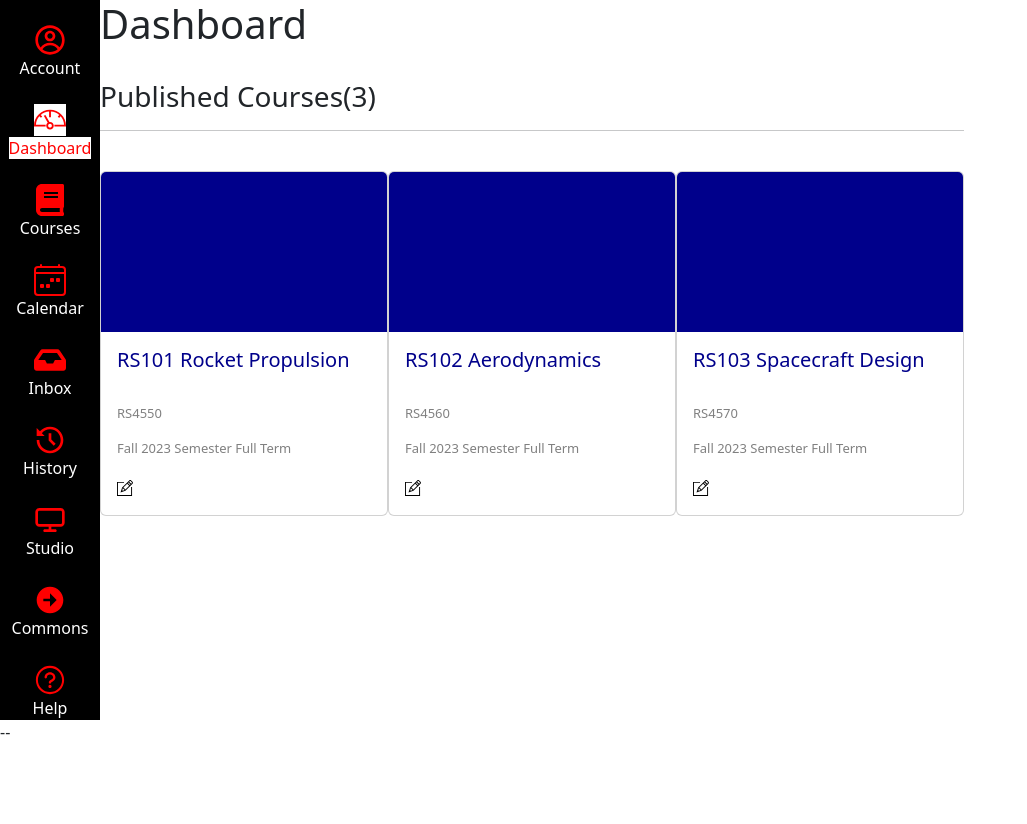
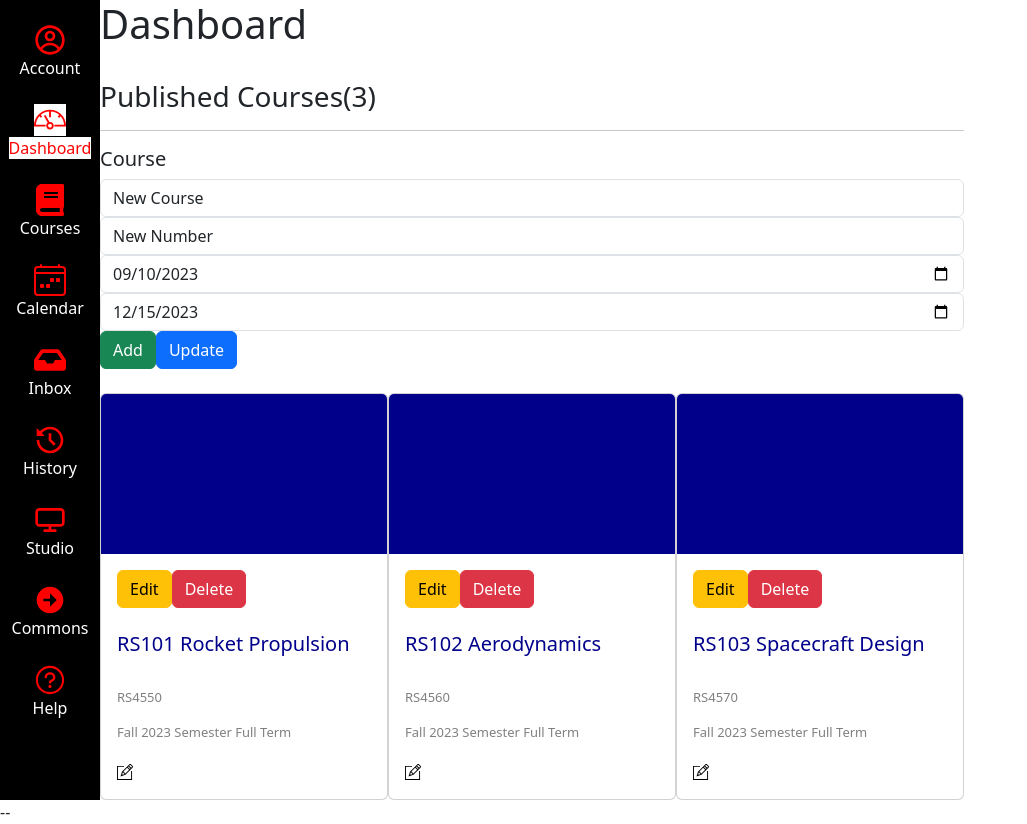
Before and after one commit to eleanor-atkinson/kanbas-react-web-app, a React (Create React App) app: page /#/Kanbas/Dashboard in a window 1280 px wide. Shown: the whole page, without its empty margins (0-1027 px from the left). Before the commit the page ends 800 px from the top, so only its background shows below. Built offline with nearby package versions, Linux system fonts and the light colour scheme.

Commit message:
a4 State and Redux fa23

```diff
--- a/src/App.js
+++ b/src/App.js
@@ -7,8 +7,8 @@
   return (
     <HashRouter>
       <div>
-        <Routes>
-          <Route path="/"         element={<Navigate to="a3"/>}/>
+      <Routes>
+          <Route path="/"         element={<Navigate to="/Labs"/>}/>
           <Route path="/hello"    element={<HelloWorld/>}/>
           <Route path="/Labs/*"   element={<Labs/>}/>
           <Route path="/Kanbas/*" element={<Kanbas/>}/>
--- a/src/Kanbas/Courses/Modules/ModuleList.js
+++ b/src/Kanbas/Courses/Modules/ModuleList.js
@@ -1,16 +1,25 @@
-import React from "react";
+import React, { useState } from "react";
 import { useParams } from "react-router-dom";
 import db from "../../Database";
 import { IoMdCheckmarkCircle } from "react-icons/io";
 import { IoCheckmarkCircleOutline } from "react-icons/io5";
-import {BsThreeDotsVertical} from "react-icons/bs"
+import { BsThreeDotsVertical } from "react-icons/bs"
 import { GoTriangleDown, GoTriangleRight } from "react-icons/go";
 import { PiDotsSixVerticalBold } from "react-icons/pi";
+import { useSelector, useDispatch } from "react-redux";
+import {
+  addModule,
+  deleteModule,
+  updateModule,
+  setModule,
+} from "./modulesReducer";
 
 
 function ModuleList() {
     const { courseId } = useParams();
-    const modules = db.modules;
+    const modules = useSelector((state) => state.modulesReducer.modules);
+    const module = useSelector((state) => state.modulesReducer.module);
+    const dispatch = useDispatch();
 return (
     <div>
         <br></br>
@@ -34,30 +43,66 @@
                     </div>
                     </td>
                     <td> <button type="button" class="btn btn-danger">+ Module</button> </td>
-                        <td> <button type="button" class="btn btn-light btn-outline-secondary"> <BsThreeDotsVertical/></button> </td>
+                    <td> <button type="button" class="btn btn-light btn-outline-secondary"> <BsThreeDotsVertical /></button> </td>
                 </tr>
             </tbody>
         </table>
-            <hr/>
+        <hr />
         <br></br>
 
         <ul className="list-group">
+            <li className="list-group-item">
+
+            <button onClick={() => dispatch(updateModule(module))} class="ms-2 btn btn-primary">
+                Update
+        </button>
+
+                <button onClick={() => dispatch(addModule({ ...module, course: courseId }))} class="btn btn-success">
+                    Add
+                </button>
+
+
+
+                <input value={module.name} class="float-start"
+                    onChange={(e) => dispatch(setModule({ ...module, name: e.target.value }))}
+                />
+                <br></br>
+                <textarea value={module.description} class="float-start"
+                    onChange={(e) =>  dispatch(setModule({ ...module, description: e.target.value }))
+
+                    }
+                />
+
+            </li>
+
+            <br></br>
+
             {
                 modules
                     .filter((module) => module.course === courseId)
                     .map((module, index) => (
                         <ul key={index} className="module-list-group">
                             <li key={index} className="list-group-item list-group-item-secondary">
-                                <span className="float-start"> <PiDotsSixVerticalBold size={20}/> </span>
-                                <span className="float-start"> <GoTriangleRight size={20}/> </span>
-                                <span className="float-end"> <BsThreeDotsVertical/> </span>
+                                <span className="float-start"> <PiDotsSixVerticalBold size={20} /> </span>
+                                <span className="float-start"> <GoTriangleRight size={20} /> </span>
+                                <span className="float-end"> <BsThreeDotsVertical /> </span>
                                 <span className="float-end"> + </span>
                                 <span className="float-end"> <GoTriangleDown /> </span>
-                                    <span className="float-end">  <IoMdCheckmarkCircle style={{ color: "green"}} /> </span>
+                                <span className="float-end">  <IoMdCheckmarkCircle style={{ color: "green" }} /> </span>
                                 <h3>{module.name}</h3>
 
                             </li>
                             <li key={index} className="list-group-item list-group-item-light">
+                            <button
+              onClick={() => dispatch(setModule(module))} className="float-end btn btn-success">
+              Edit
+            </button>
+
+                                <button
+                                    onClick={() => dispatch(deleteModule(module._id))} className="float-end btn btn-danger">
+                                    Delete
+                                </button>
+
                                 <p>{module.description}</p>
                             </li>
                         </ul>
--- /dev/null
+++ b/src/Kanbas/Courses/Modules/modulesReducer.js
@@ -0,0 +1,44 @@
+import { createSlice } from "@reduxjs/toolkit";
+import db from "../../Database";
+
+
+const initialState = {
+  modules: db.modules,
+  module: { name: "New Module 123", description: "New Description" },
+};
+
+
+const modulesSlice = createSlice({
+  name: "modules",
+  initialState,
+  reducers: {
+    addModule: (state, action) => {
+      state.modules = [
+        { ...action.payload, _id: new Date().getTime().toString() },
+          ...state.modules,
+      ];
+    },
+    deleteModule: (state, action) => {
+      state.modules = state.modules.filter(
+        (module) => module._id !== action.payload
+      );
+    },
+    updateModule: (state, action) => {
+      state.modules = state.modules.map((module) => {
+        if (module._id === action.payload._id) {
+          return action.payload;
+        } else {
+          return module;
+        }
+      });
+    },
+    setModule: (state, action) => {
+      state.module = action.payload;
+    },
+  },
+});
+
+
+export const { addModule, deleteModule,
+  updateModule, setModule } = modulesSlice.actions;
+export default modulesSlice.reducer;
--- a/src/Kanbas/Courses/index.js
+++ b/src/Kanbas/Courses/index.js
@@ -10,9 +10,9 @@
 import Grades from "./Grades";
 
 
-function Courses() {
+function Courses({ courses }) {
   const { courseId } = useParams();
-  const course = db.courses.find((course) => course._id === courseId);
+  const course = courses.find((course) => course._id === courseId);
   return (
     <div className="container">
       <div className="row">
--- a/src/Kanbas/Dashboard/index.js
+++ b/src/Kanbas/Dashboard/index.js
@@ -2,23 +2,67 @@
 import db from "../Database";
 import "./index.css";
 import { TfiPencilAlt } from "react-icons/tfi";
+import { React, useState } from "react";
 
 
-function Dashboard() {
-    const courses = db.courses;
+function Dashboard(
+    { courses, course, setCourse, addNewCourse,
+        deleteCourse, updateCourse }
+        ) {
+
+
     return (
         <div>
             <h1>Dashboard</h1>
+
             <br></br>
             <h3>Published Courses(3)</h3>
             <hr></hr>
+            <h5>Course</h5>
+            <input value={course.name} className="form-control"
+                onChange={(e) => setCourse({ ...course, name: e.target.value })} />
+            <input value={course.number} className="form-control"
+                onChange={(e) => setCourse({ ...course, number: e.target.value })} />
+            <input value={course.startDate} className="form-control" type="date"
+                onChange={(e) => setCourse({ ...course, startDate: e.target.value })} />
+            <input value={course.endDate} className="form-control" type="date"
+                onChange={(e) => setCourse({ ...course, endDate: e.target.value })} />
+
+            <button onClick={addNewCourse} className="btn btn-success" >
+                Add
+            </button>
+            <button onClick={updateCourse} className="btn btn-primary" >
+                Update
+            </button>
+            <br></br>
+
+
+
             <br></br>
             <div className="d-flex flex-row flex-wrap">
                 {courses.map((course) => (
                     <Link key={course._id} to={`/Kanbas/Courses/${course._id}`} className="list-group-item">
-                        <div class = "card">
+                        <div class="card">
                             <div class="card-img-top" src="./dashboardicon.jpg"></div>
                             <div class="card-body">
+                                <button
+                                    onClick={(event) => {
+                                        event.preventDefault();
+                                        setCourse(course);
+                                    }} className="btn btn-warning">
+                                    Edit
+                                </button>
+
+                                <button
+                                    onClick={(event) => {
+                                        event.preventDefault();
+                                        deleteCourse(course._id);
+                                    }} className="btn btn-danger">
+                                    Delete
+                                </button>
+                                <br></br>
+                                <br></br>
+
                                 <h5 class="card-text dashboard-course">{course._id} {course.name} </h5>
                                 <br></br>
                                 <p class="card-text course-text">
@@ -26,7 +70,7 @@
                                 <p class="card-text course-text">
                                     Fall 2023 Semester Full Term
                                 </p>
-                            <TfiPencilAlt/>
+                                <TfiPencilAlt />
                             </div>
                         </div>
                     </Link>
--- a/src/Kanbas/index.js
+++ b/src/Kanbas/index.js
@@ -2,20 +2,62 @@
 import { Routes, Route, Navigate } from "react-router-dom";
 import Dashboard from "./Dashboard";
 import Courses from "./Courses";
+import db from "./Database";
+import { useState } from "react";
+import store from "./store";
+import { Provider } from "react-redux";
 
 function Kanbas() {
+  const [courses, setCourses] = useState(db.courses);
+  // const courses = db.courses;
+  const [course, setCourse] = useState({
+      name: "New Course", number: "New Number",
+      startDate: "2023-09-10", endDate: "2023-12-15",
+  });
+  const addNewCourse = () => {
+      setCourses([...courses,
+      {
+          ...course,
+          _id: new Date().getTime()
+      }]);
+
+  };
+  const deleteCourse = (courseId) => {
+      setCourses(courses.filter((course) => course._id !== courseId));
+  };
+  const updateCourse = () => {
+      setCourses(
+          courses.map((c) => {
+              if (c._id === course._id) {
+                  return course;
+              } else {
+                  return c;
+              }
+          })
+      );
+  };
+
     return (
+        <Provider store={store}>
       <div className="d-flex">
               <KanbasNavigation />
         <div>
         <Routes>
           <Route path="/" element={<Navigate to="Dashboard" />} />
           <Route path="Account" element={<h1>Account</h1>} />
-          <Route path="Dashboard" element={<Dashboard />} />
-          <Route path="Courses/:courseId/*" element={<Courses />} />
+          <Route path="Dashboard" element={<Dashboard
+              courses={courses}
+              course={course}
+              setCourse={setCourse}
+              addNewCourse={addNewCourse}
+              deleteCourse={deleteCourse}
+              updateCourse={updateCourse}/>
+          } />
+          <Route path="Courses/:courseId/*" element={<Courses courses={courses} />} />
         </Routes>
         </div>
       </div>
+      </Provider>
     );
   }
   export default Kanbas;
--- /dev/null
+++ b/src/Kanbas/store/index.js
@@ -0,0 +1,12 @@
+import { configureStore } from "@reduxjs/toolkit";
+import modulesReducer from "../Courses/Modules/modulesReducer";
+
+
+const store = configureStore({
+  reducer: {
+    modulesReducer
+  }
+});
+
+
+export default store;
```
Lines whose indentation alone changed are shown as unchanged.
